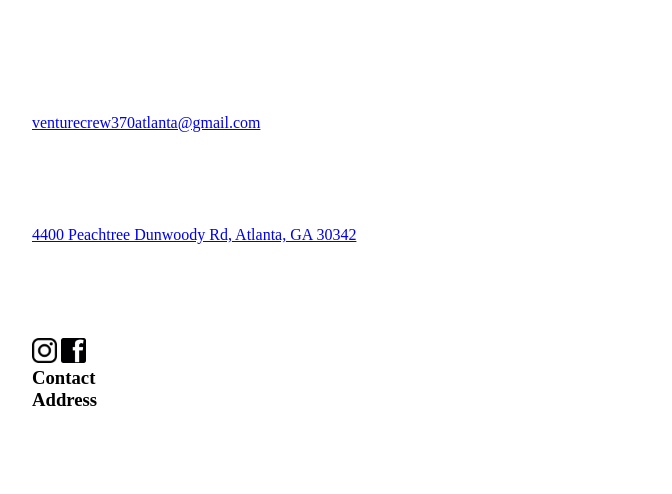
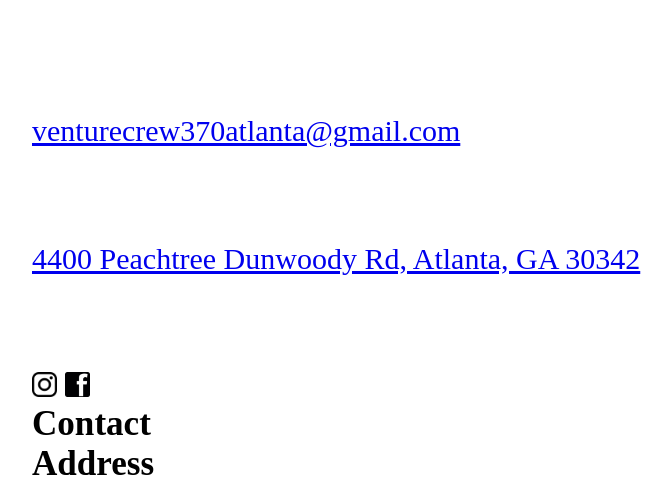
Before and after one commit to crew-370/Crew370, a Jekyll site: the page built from index.html, in a window 1280 px wide. Shown: the part 1624-2118 px from the top of the page, without its empty margins (598-1270 px from the left). Built offline with Jekyll 4.4.1, drawn with Linux system fonts in a browser that asks for light colours; before the commit the page ends 2045 px from its top, so only the background shows below that.

Commit message:
changed font size

```diff
--- a/styles/bottombar.css
+++ b/styles/bottombar.css
@@ -32,4 +32,5 @@
   width: 50%;
   padding: 10px;
   color: black;
+  font-size: 30
 }
```
